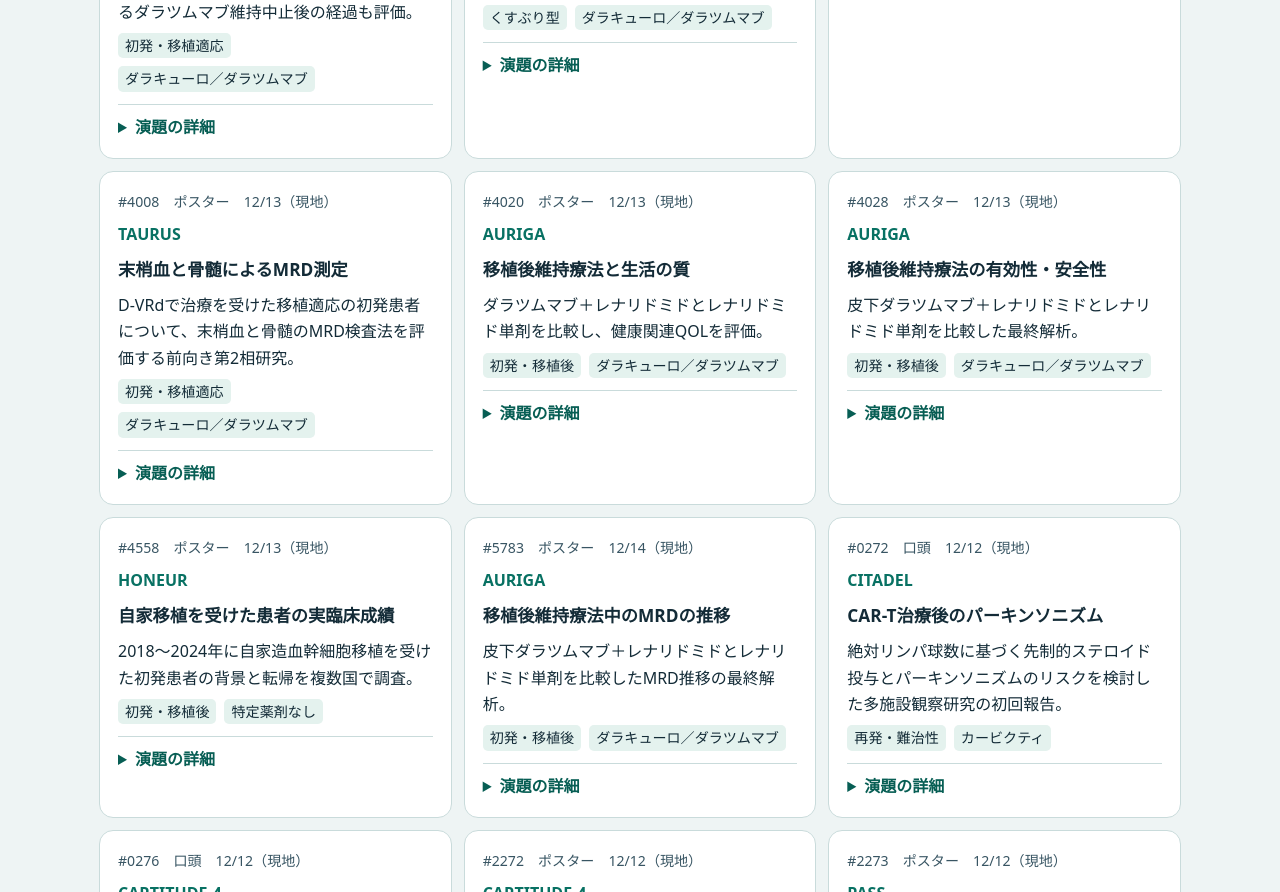
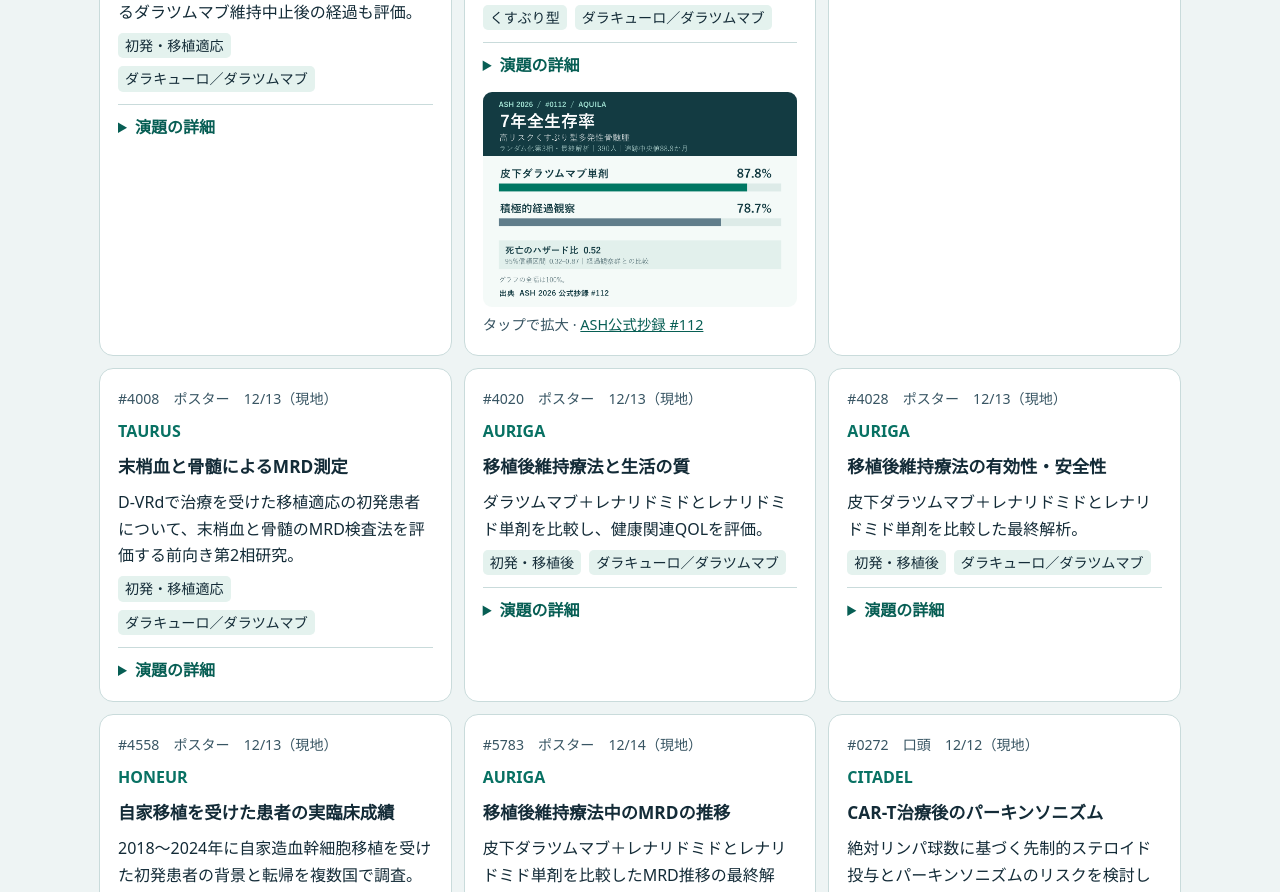
Before and after one commit to Doppelar/ash-myeloma, a website: page public/index.html in a window 1280 px wide. Shown: the part 4155-5047 px from the top of the page. Drawn offline with Linux system fonts and the light colour scheme; no server answers.

Commit message:
Add AQUILA abstract infographic

```diff
--- a/public/index.html
+++ b/public/index.html
@@ -19,6 +19,10 @@
 .slide-chart meter::-webkit-meter-optimum-value{background:#107669;border-radius:4px}
 .slide-chart meter::-moz-meter-bar{background:#107669;border-radius:4px}
 .slide-note{font-size:.875rem;color:#315963;margin:8px 0 0}
+
+.study-image{margin:14px 0 0}
+.study-image img{display:block;width:100%;height:auto;border-radius:9px}
+.study-image figcaption{margin-top:6px}
 </style>
 <header><div class="head"><div class="kicker">ASH 演題ガイド</div><h1>多発性骨髄腫</h1><p id="event"></p><nav><a id="program" hidden>ASH公式プログラム</a><a id="pdf">J&J 演題一覧（PDF）</a><a id="release">企業発表</a></nav><div class="tools"><label for="year">開催年</label><select id="year"></select></div></div></header>
 <main>
@@ -176,6 +180,21 @@ function renderCards(){
     detail.append(source);card.append(detail);
     const slide=monumenTalSlide(row,c);
     if(slide)card.append(slide);
+    if(c.year===2026&&row.id==="0112"&&row.abstractUrl==="https://onlineprogram.hematology.org/paper-details.aspx?pid=693937"){
+      const figure=make("figure",null,"study-image");
+      const link=make("a");link.href="./aquila-0112.png";
+      const image=make("img");
+      image.src=link.href;
+      image.setAttribute("width","1200");
+      image.setAttribute("height","820");
+      image.setAttribute("loading","lazy");
+      image.setAttribute("alt","AQUILA第3相試験。7年全生存率は皮下ダラツムマブ群87.8%、積極的経過観察群78.7%。死亡のハザード比0.52（95%信頼区間0.32〜0.87）。画像を開く");
+      link.append(image);
+      const source=make("a","ASH公式抄録 #112","source");source.href=row.abstractUrl;
+      const caption=make("figcaption",null,"hint");
+      caption.append("タップで拡大 · ",source);
+      figure.append(link,caption);card.append(figure);
+    }
     $("cards").append(card);
   }
 }
```
Also changed, not shown: scripts/app.test.mjs (+8 -1 lines), public/aquila-0112.png (added).
